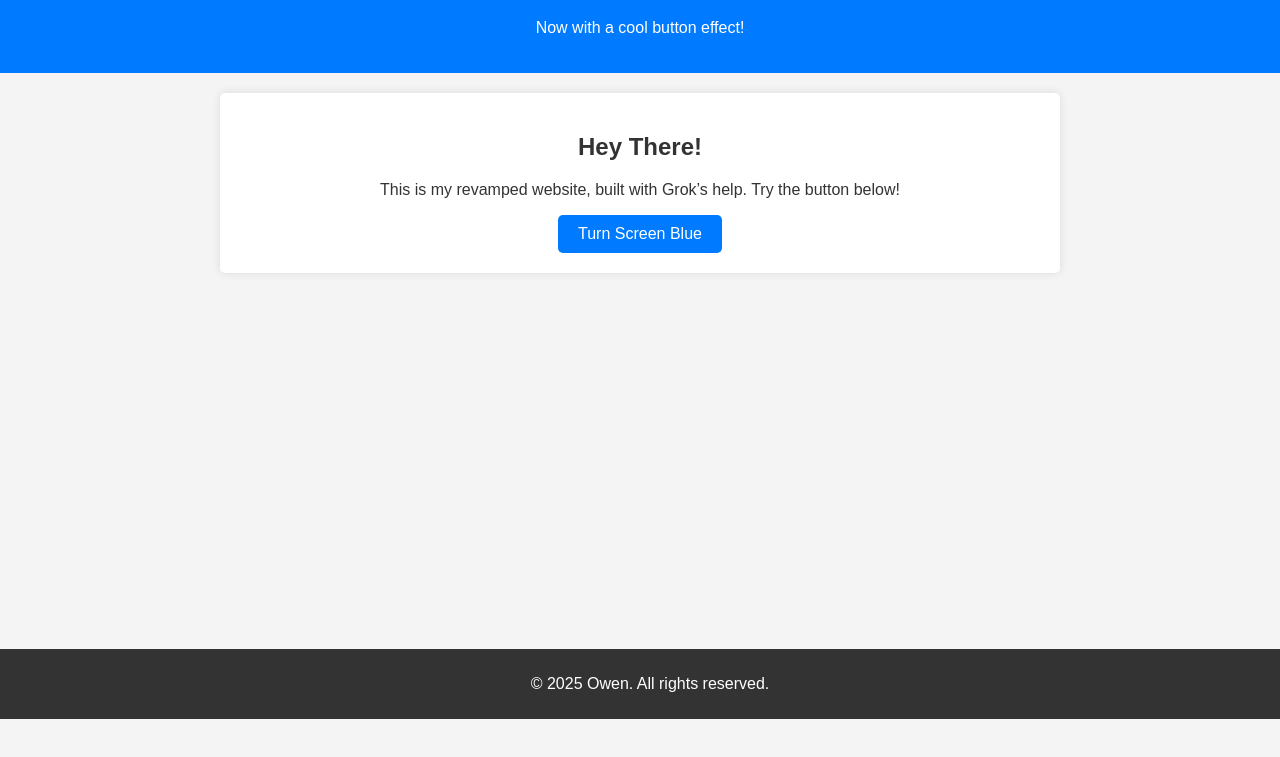
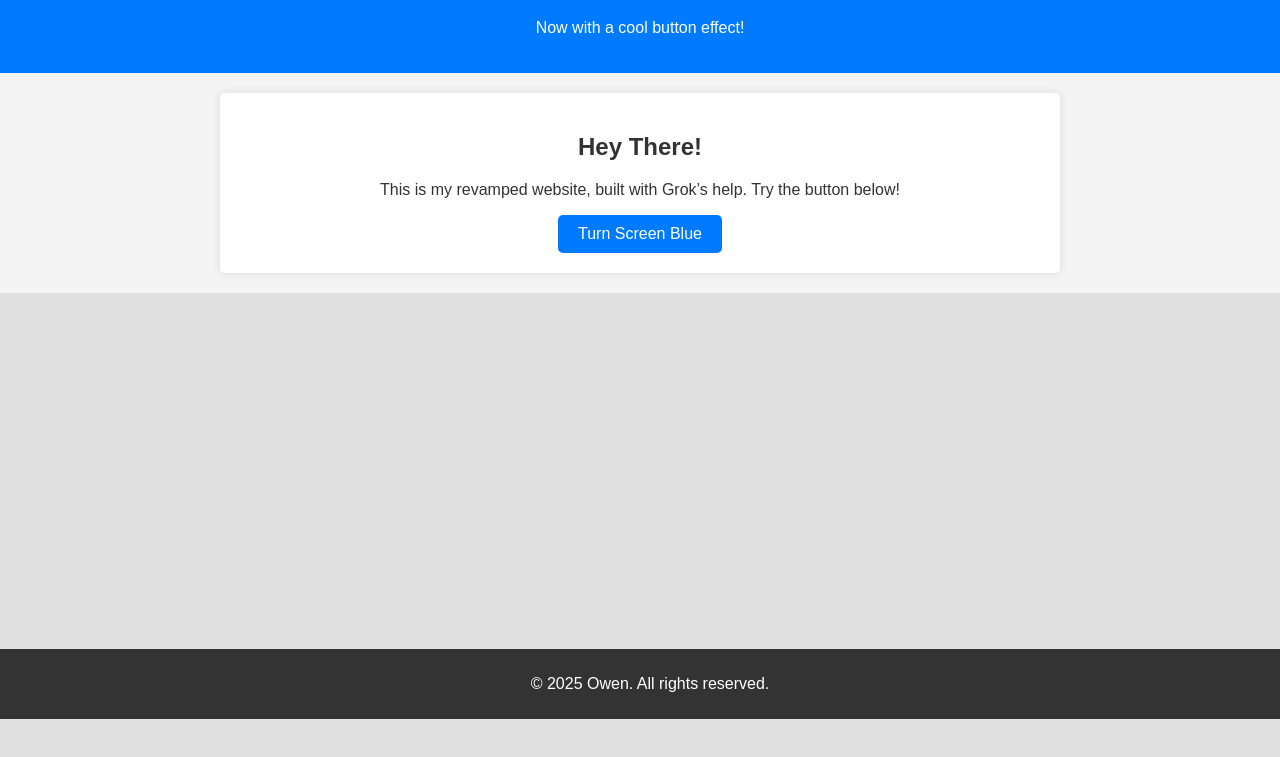
Before and after one commit to owentk11/website-trial, a plain HTML site: page index.html in a window 1280 px wide. Shown: the part 81-838 px from the top of the page. Drawn offline with Linux system fonts and the light colour scheme.

Commit message:
gray scroll space

```diff
--- a/styles.css
+++ b/styles.css
@@ -1,4 +1,5 @@
 body {
+    scroll-behavior: smooth;
     font-family: Arial, sans-serif;
     margin: 0;
     padding: 0;
@@ -49,5 +50,6 @@ footer {
 }
 /* Add this to the end of styles.css */
 .scroll-space {
-    height: 1000px; /* Adjust this value to make it taller or shorter */
+    height: 1000px;
+    background-color: #e0e0e0; /* Light gray, or any color */
 }
```
